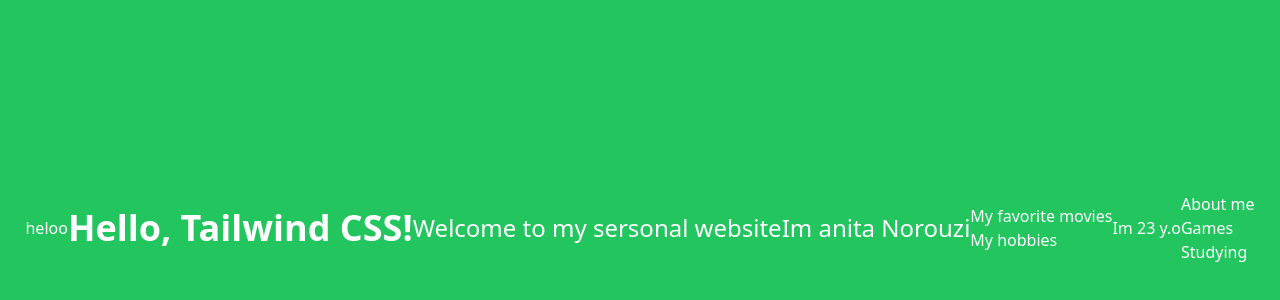
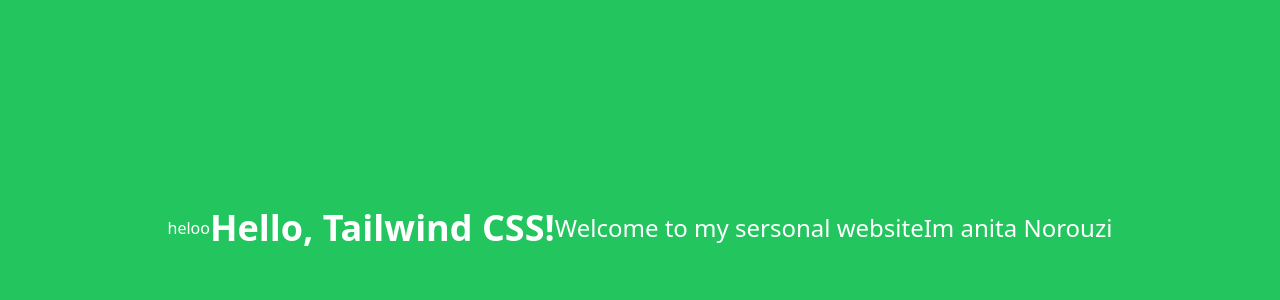
Before and after one commit to anitaNorouzi/personal-website, a React (Vite) app: page / in a window 1280 px wide. Shown: the part 172-472 px from the top of the page. Built offline with nearby package versions, Linux system fonts and the light colour scheme.

Commit message:
Delete fake lists

```diff
--- a/src/App.jsx
+++ b/src/App.jsx
@@ -7,26 +7,12 @@
     <>
 
     <div className="flex items-center justify-center h-screen bg-green-500 text-white">
+
       <h3>heloo</h3>
       <h1 className="text-4xl font-bold">Hello, Tailwind CSS!</h1>
       <h1 className="text-2xl">Welcome to my sersonal website</h1>
       <h1 className="text-2xl">Im anita Norouzi</h1>
 
-      <ul>
-        <li>My favorite movies</li>
-        <li>My hobbies</li>
-      </ul>
-
-
-      <h2>Im 23 y.o</h2>
-
-      <ul>
-
-        <li>About me</li>
-        <li>Games</li>
-        <li>Studying</li>
-
-      </ul>
     </div>
 
     </>
```
